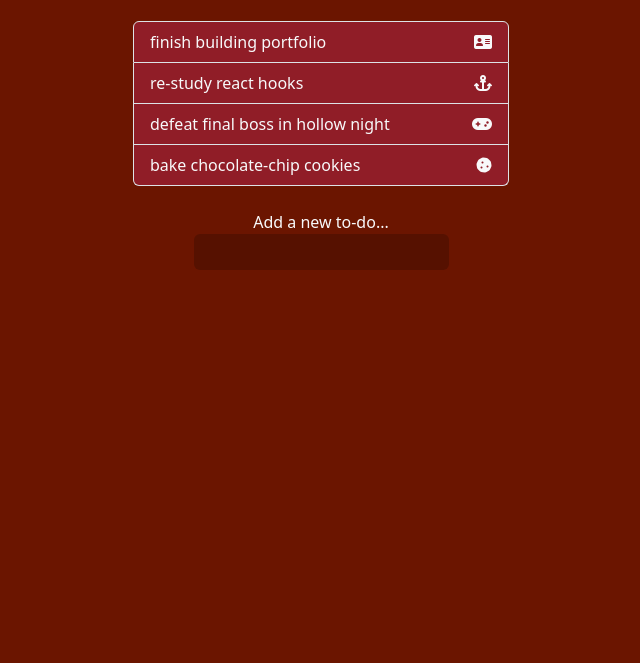
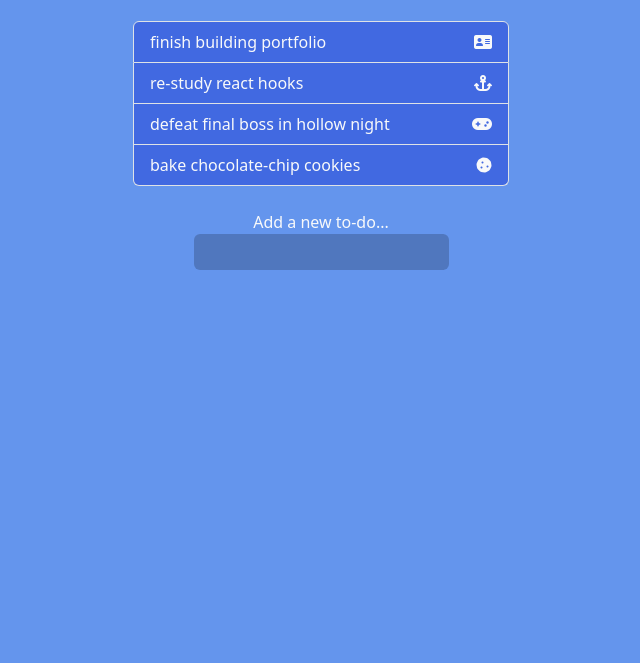
Before and after one commit to Alina858/to-do-list, a plain HTML site: page index.html in a window 1280 px wide. Shown: the part 137-800 px from the top of the page, without its empty margins (319-959 px from the left). Drawn offline with nearby package versions, Linux system fonts and the light colour scheme.

Commit message:
changed background blue

```diff
--- a/styles.css
+++ b/styles.css
@@ -1,7 +1,7 @@
 
 
 body{
-    background: #6B1500
+    background: #6495ED
 
 ;
 }
@@ -22,7 +22,7 @@ input[type=text]:focus{
 }
 
 .todos li{
-    background: #901D27 ;
+    background: #4169E1 ;
 }
 
 .delete{
```
